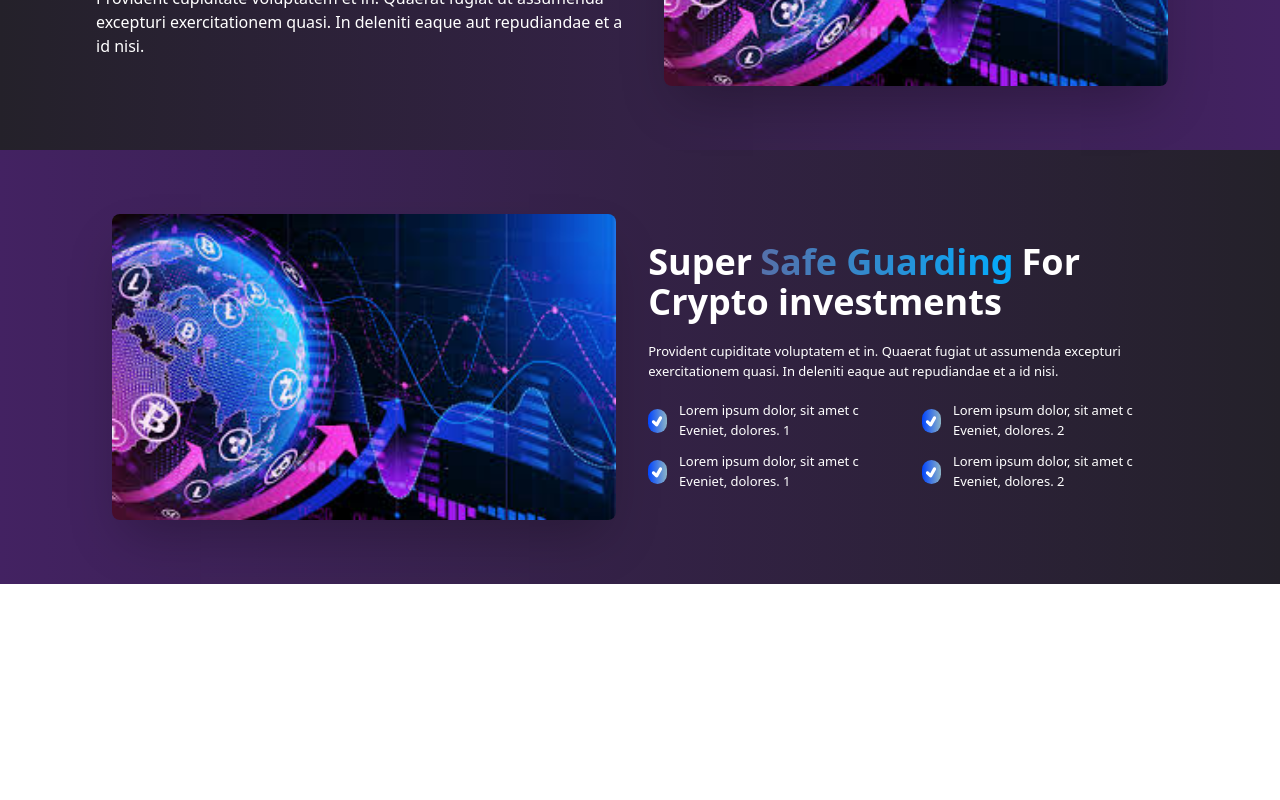
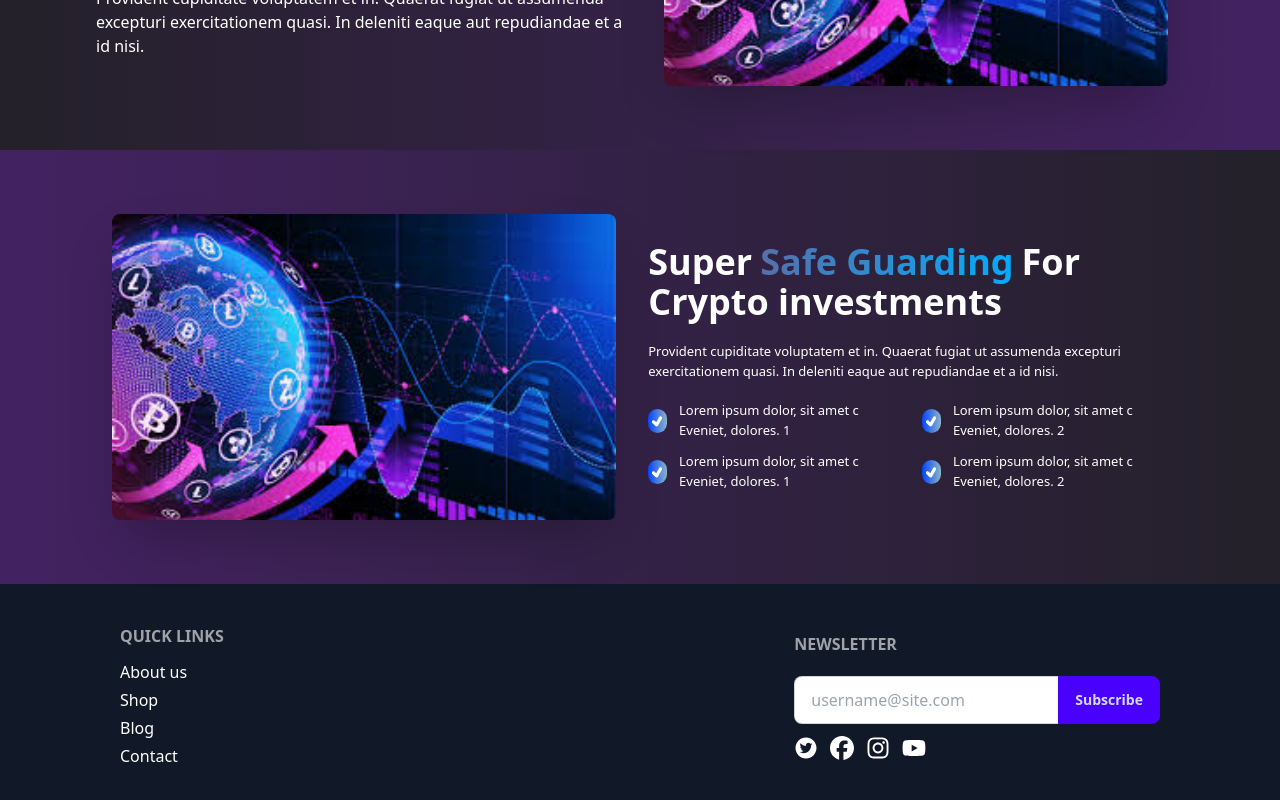
Before and after one commit to mdhabibur/frlnce_fgma_html, a React (Vite) app: page / in a window 1280 px wide. Shown: the part 1474-2274 px from the top of the page. Before the commit the page ends 2058 px from the top, so only its background shows below. Built offline with nearby package versions, Linux system fonts and the light colour scheme.

Commit message:
update 9

```diff
--- a/src/App.css
+++ b/src/App.css
@@ -5,6 +5,11 @@
 
 .section-main-layout {
 	@apply max-w-screen-2xl container mx-auto px-2 sm:px-10 md:px-20 py-6;
+}
+
+.section-main-layout-without-x-padding{
+  @apply max-w-screen-2xl container mx-auto py-6;
+
 }
 
 .btn_outline_blue_sky_blue {
--- a/src/App.jsx
+++ b/src/App.jsx
@@ -7,6 +7,7 @@ import "./App.css";
 import Home from "./pages/Home";
 import NotFound from "./components/navigation/NotFound";
 import Navbar from "./components/navigation/Navbar";
+import Footer from "./components/navigation/Footer";
 
 function App() {
 	return (
@@ -16,6 +17,7 @@ function App() {
         <Route path="/" element={<Home />} />
         <Route path="*" element={<NotFound />} />
       </Routes>
+      <Footer />
     </BrowserRouter>
 	);
 }
--- /dev/null
+++ b/src/components/navigation/Footer.jsx
@@ -0,0 +1,60 @@
+import React from 'react'
+import { AiFillTwitterCircle } from "react-icons/ai";
+import { FaFacebook } from "react-icons/fa6";
+import { FaYoutube, FaInstagram } from "react-icons/fa";
+
+
+const Footer = () => {
+  return (
+    <footer className=" bg-gray-900 text-white p-10">
+
+    <div className=' my_container flex flex-col sm:flex-row justify-between items-center'>
+
+    <nav className=' flex flex-col gap-1'>
+            <h6 className="footer-title">Quick Links</h6>
+            <a className="link link-hover">About us</a>
+            <a className="link link-hover">Shop</a>
+            <a className="link link-hover">Blog</a>
+            <a className="link link-hover">Contact</a>
+    </nav>
+
+
+
+    <form className='flex flex-col gap-3'>
+        <h6 className="footer-title  text-white ">Newsletter</h6>
+
+        <fieldset className="flex items-start justify-start w-80 ">
+
+        <div className="join">
+            <input
+            type="text"
+            placeholder="username@site.com"
+            className="input input-bordered join-item" />
+            <button className="btn btn-primary join-item">Subscribe</button>
+        </div>
+
+        </fieldset>
+
+        <div className='flex flex-col sm:flex-row gap-3 items-start justify-start'>
+        <AiFillTwitterCircle className='w-6 h-6' />
+        <FaFacebook className='w-6 h-6'/>
+        <FaInstagram className='w-6 h-6'/>
+        <FaYoutube className='w-6 h-6'/>
+
+
+
+
+
+        </div>
+
+    </form>
+
+    </div>
+
+
+
+    </footer>
+  )
+}
+
+export default Footer
```
